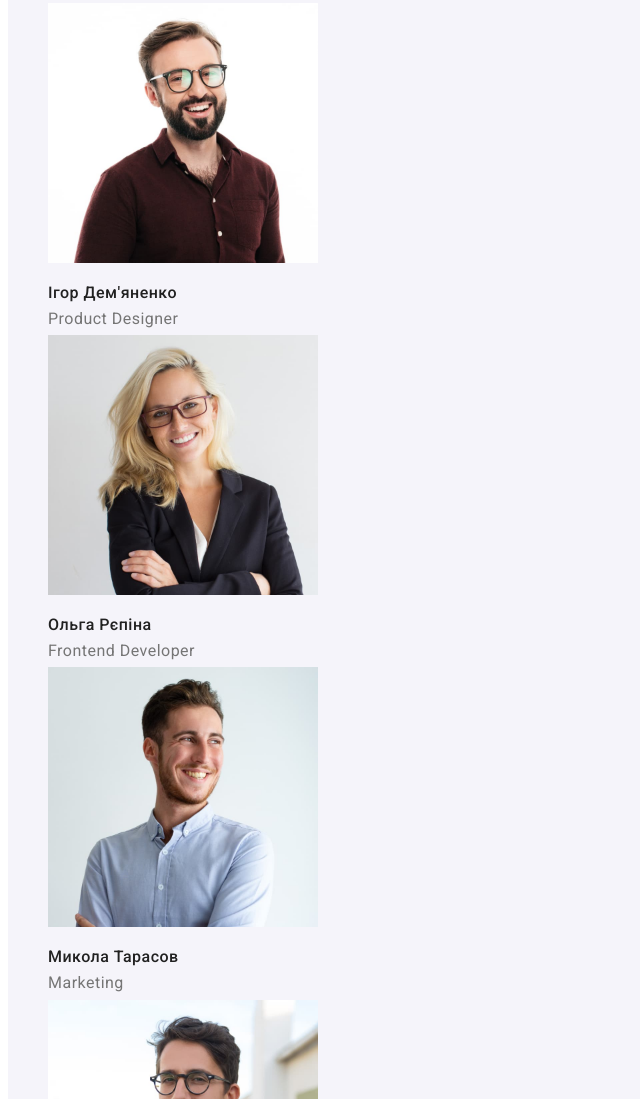
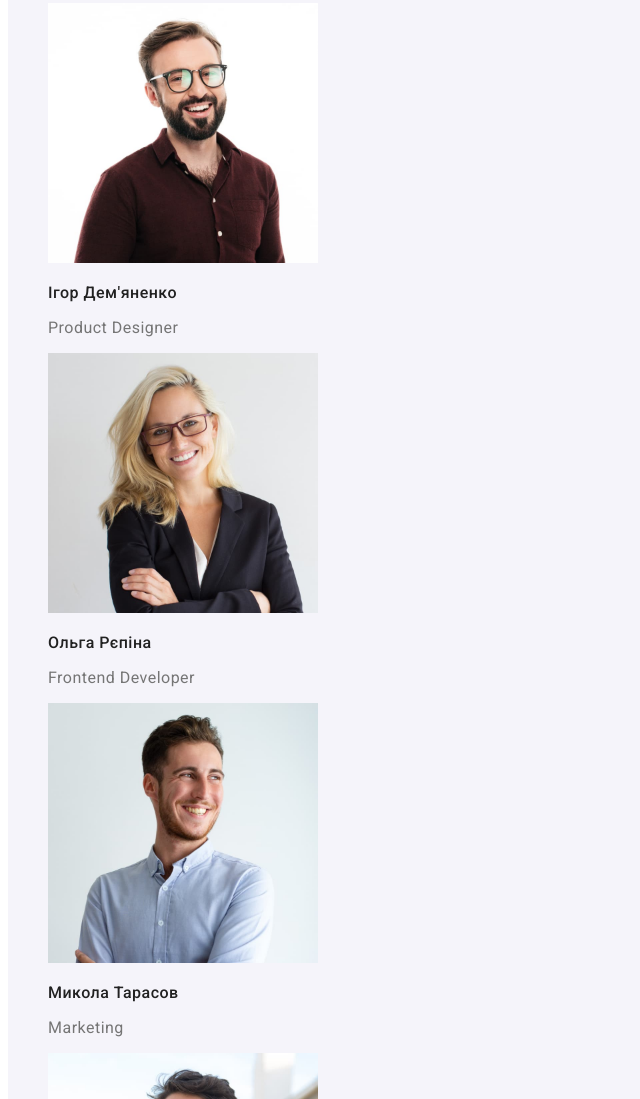
Before and after one commit to Lisiuk-Ruslan/goit-markup-hw-02, a plain HTML site: page index.html in a window 1280 px wide. Shown: the part 1701-2800 px from the top of the page, without its empty margins (0-640 px from the left). Drawn offline with Linux system fonts and the light colour scheme.

Commit message:
В ніс поправки ментора

```diff
--- a/css/styles.css
+++ b/css/styles.css
@@ -106,6 +106,7 @@ a {
   background-color: var(--accent-color);
   color: var(--h1-text-color);
 
+  font-family: 'Roboto';
   font-weight: 700;
   font-size: 16px;
   line-height: 1.87;
@@ -170,7 +171,7 @@ a {
 }
 .position {
   font-size: 16px;
-  line-height: 1.19px;
+  line-height: 1.19;
   letter-spacing: 0.03em;
 }
 
```
